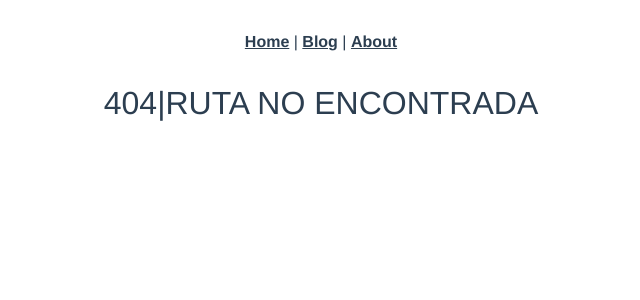
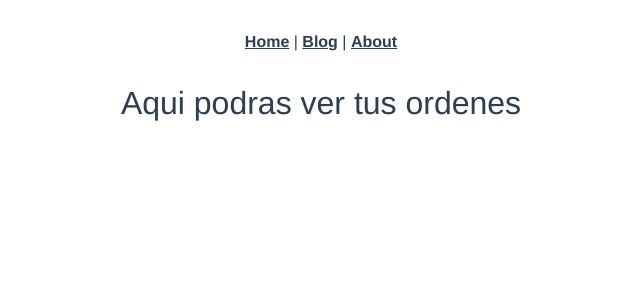
Before and after one commit to WilGero/Vue-CLi, a Vue app: page /compras/1 in a window 1280 px wide. Before the commit this address had no page. Shown: the top 300 px of the page, without its empty margins (319-959 px from the left). Built offline with nearby package versions, Linux system fonts and the light colour scheme.

Commit message:
sintaxis de coincidencia de rutas

```diff
--- a/src/router/index.js
+++ b/src/router/index.js
@@ -31,6 +31,16 @@ const routes = [
     component: () => import('../views/UserPostView.vue')
   },
   {
+    path: '/compras/:ordenId(\\d+)',
+    name: 'Orden',
+    component: () => import('../views/OrdenView.vue')
+  },
+  {
+    path: '/compras/:productName',
+    name: 'Producto',
+    component: () => import('../views/ProductoView.vue')
+  },
+  {
     path: '/:pathMatch(.*)',
     name: 'notFound',
     component: () => import('../views/NotFoundView.vue')
--- /dev/null
+++ b/src/views/OrdenView.vue
@@ -0,0 +1,5 @@
+<template>
+    <div>
+        <h2>Aqui podras ver tus ordenes</h2>
+    </div>
+</template>
--- /dev/null
+++ b/src/views/ProductoView.vue
@@ -0,0 +1,3 @@
+<template>
+    <h2>Aqui podras ver tus productos</h2>
+</template>
```
Also changed, not shown: 1 other file (tests, documents, lock files or other folders).
